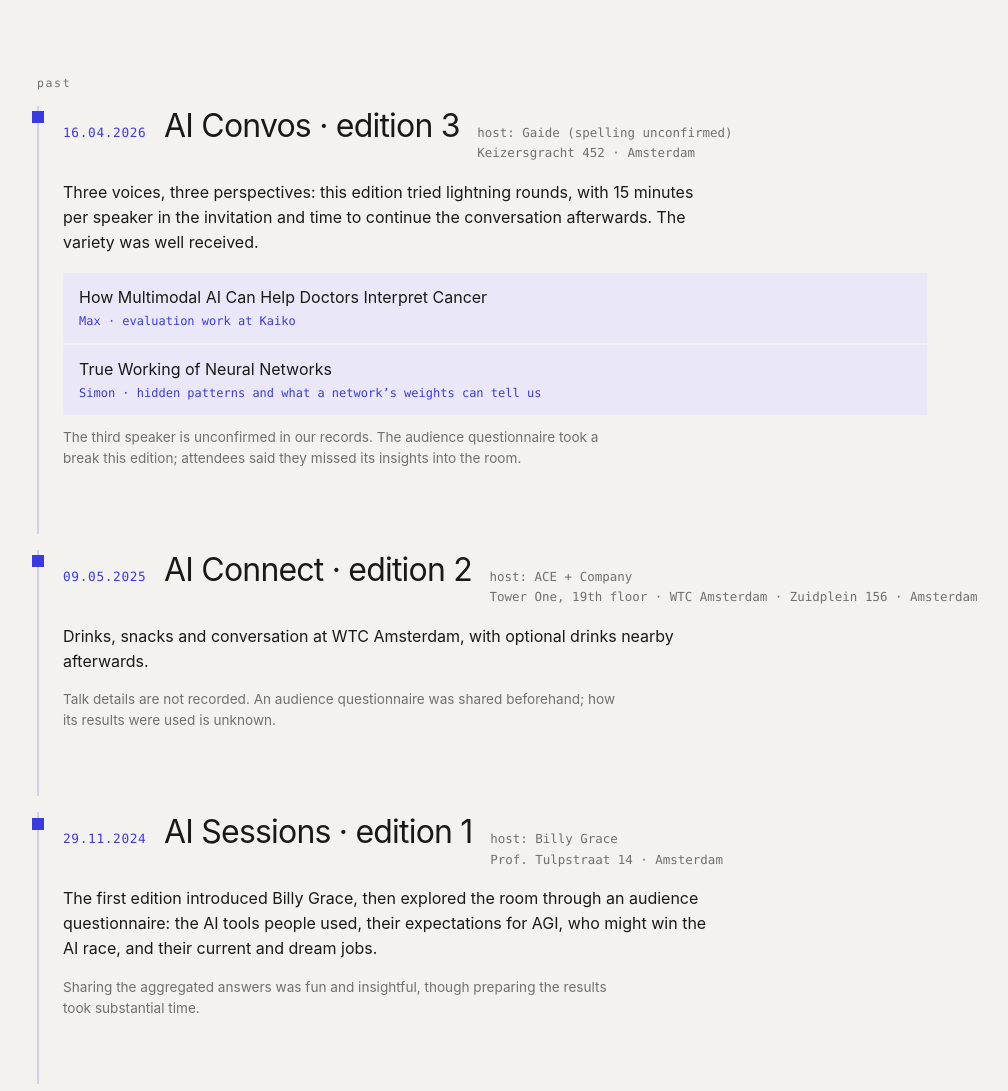
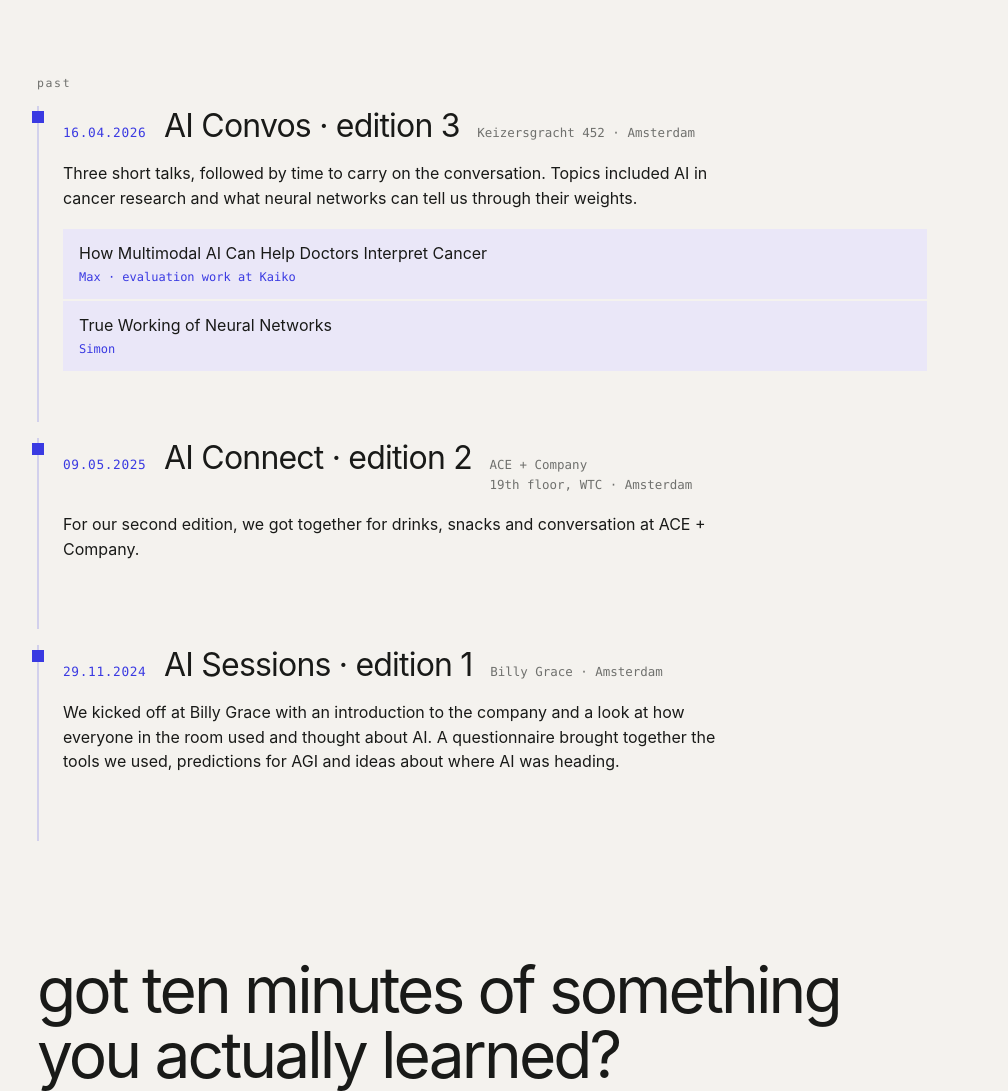
Before and after one commit to willemhuijzer/ai-convos-website, a plain HTML site: page index.html in a window 1280 px wide. Shown: the part 1220-2311 px from the top of the page, without its empty margins (13-1021 px from the left). Drawn offline with Linux system fonts and the light colour scheme.

Commit message:
Rewrite past edition summaries for website visitors

```diff
--- a/index.html
+++ b/index.html
@@ -176,7 +176,6 @@
     .past-date { color: var(--accent); font-family: var(--mono); font-size: 0.8rem; letter-spacing: 0.05em; }
     .past-title { font-size: clamp(1.35rem, 3vw, 2rem); letter-spacing: -0.025em; }
     .past-summary { max-width: 65ch; margin-top: 1rem; line-height: 1.55; }
-    .past-note { max-width: 65ch; margin-top: 0.75rem; color: var(--muted); font-size: 0.85rem; line-height: 1.55; }
     .talks { display: grid; gap: 2px; max-width: 54rem; margin-top: 1.15rem; }
     .talk { padding: 0.9rem 1rem; background: rgba(232, 228, 251, 0.78); }
     .talk-title { line-height: 1.35; }
@@ -275,38 +274,35 @@
         <div class="past-heading">
           <time class="past-date" datetime="2026-04-16">16.04.2026</time>
           <div class="past-title">AI Convos · edition 3</div>
-          <div class="past-meta">host: Gaide (spelling unconfirmed)<br>Keizersgracht 452 · Amsterdam</div>
+          <div class="past-meta">Keizersgracht 452 · Amsterdam</div>
         </div>
-        <p class="past-summary">Three voices, three perspectives: this edition tried lightning rounds, with 15 minutes per speaker in the invitation and time to continue the conversation afterwards. The variety was well received.</p>
-        <div class="talks" aria-label="Documented talks at edition 3">
+        <p class="past-summary">Three short talks, followed by time to carry on the conversation. Topics included AI in cancer research and what neural networks can tell us through their weights.</p>
+        <div class="talks" aria-label="Talks included at edition 3">
           <div class="talk">
             <div class="talk-title">How Multimodal AI Can Help Doctors Interpret Cancer</div>
             <div class="talk-speaker">Max · evaluation work at Kaiko</div>
           </div>
           <div class="talk">
             <div class="talk-title">True Working of Neural Networks</div>
-            <div class="talk-speaker">Simon · hidden patterns and what a network’s weights can tell us</div>
+            <div class="talk-speaker">Simon</div>
           </div>
         </div>
-        <p class="past-note">The third speaker is unconfirmed in our records. The audience questionnaire took a break this edition; attendees said they missed its insights into the room.</p>
       </article>
       <article class="past-event">
         <div class="past-heading">
           <time class="past-date" datetime="2025-05-09">09.05.2025</time>
           <div class="past-title">AI Connect · edition 2</div>
-          <div class="past-meta">host: ACE + Company<br>Tower One, 19th floor · WTC Amsterdam · Zuidplein 156 · Amsterdam</div>
+          <div class="past-meta">ACE + Company<br>19th floor, WTC · Amsterdam</div>
         </div>
-        <p class="past-summary">Drinks, snacks and conversation at WTC Amsterdam, with optional drinks nearby afterwards.</p>
-        <p class="past-note">Talk details are not recorded. An audience questionnaire was shared beforehand; how its results were used is unknown.</p>
+        <p class="past-summary">For our second edition, we got together for drinks, snacks and conversation at ACE + Company.</p>
       </article>
       <article class="past-event">
         <div class="past-heading">
           <time class="past-date" datetime="2024-11-29">29.11.2024</time>
           <div class="past-title">AI Sessions · edition 1</div>
-          <div class="past-meta">host: Billy Grace<br>Prof. Tulpstraat 14 · Amsterdam</div>
+          <div class="past-meta">Billy Grace · Amsterdam</div>
         </div>
-        <p class="past-summary">The first edition introduced Billy Grace, then explored the room through an audience questionnaire: the AI tools people used, their expectations for AGI, who might win the AI race, and their current and dream jobs.</p>
-        <p class="past-note">Sharing the aggregated answers was fun and insightful, though preparing the results took substantial time.</p>
+        <p class="past-summary">We kicked off at Billy Grace with an introduction to the company and a look at how everyone in the room used and thought about AI. A questionnaire brought together the tools we used, predictions for AGI and ideas about where AI was heading.</p>
       </article>
     </section>
 
```
Also changed, not shown: AGENTS.md (+7 -0 lines), docs/screenshots/past-editions-desktop.png, docs/screenshots/past-editions-mobile.png.
